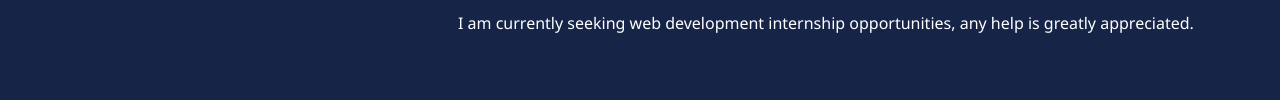
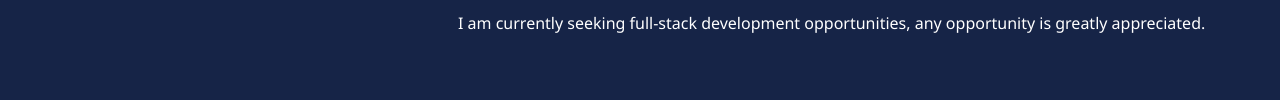
Before and after one commit to hyhong-code/portfolio, a website: page dist/about.html in a window 1280 px wide. Shown: the part 467-567 px from the top of the page. Drawn offline with Linux system fonts and the light colour scheme.

Commit message:
changed some content

```diff
--- a/dist/about.html
+++ b/dist/about.html
@@ -61,8 +61,8 @@
           </p>
           <hr />
           <p>
-            I am currently seeking web development internship opportunities, any
-            help is greatly appreciated.
+            I am currently seeking full-stack development opportunities, any
+            opportunity is greatly appreciated.
           </p>
         </div>
 
```
